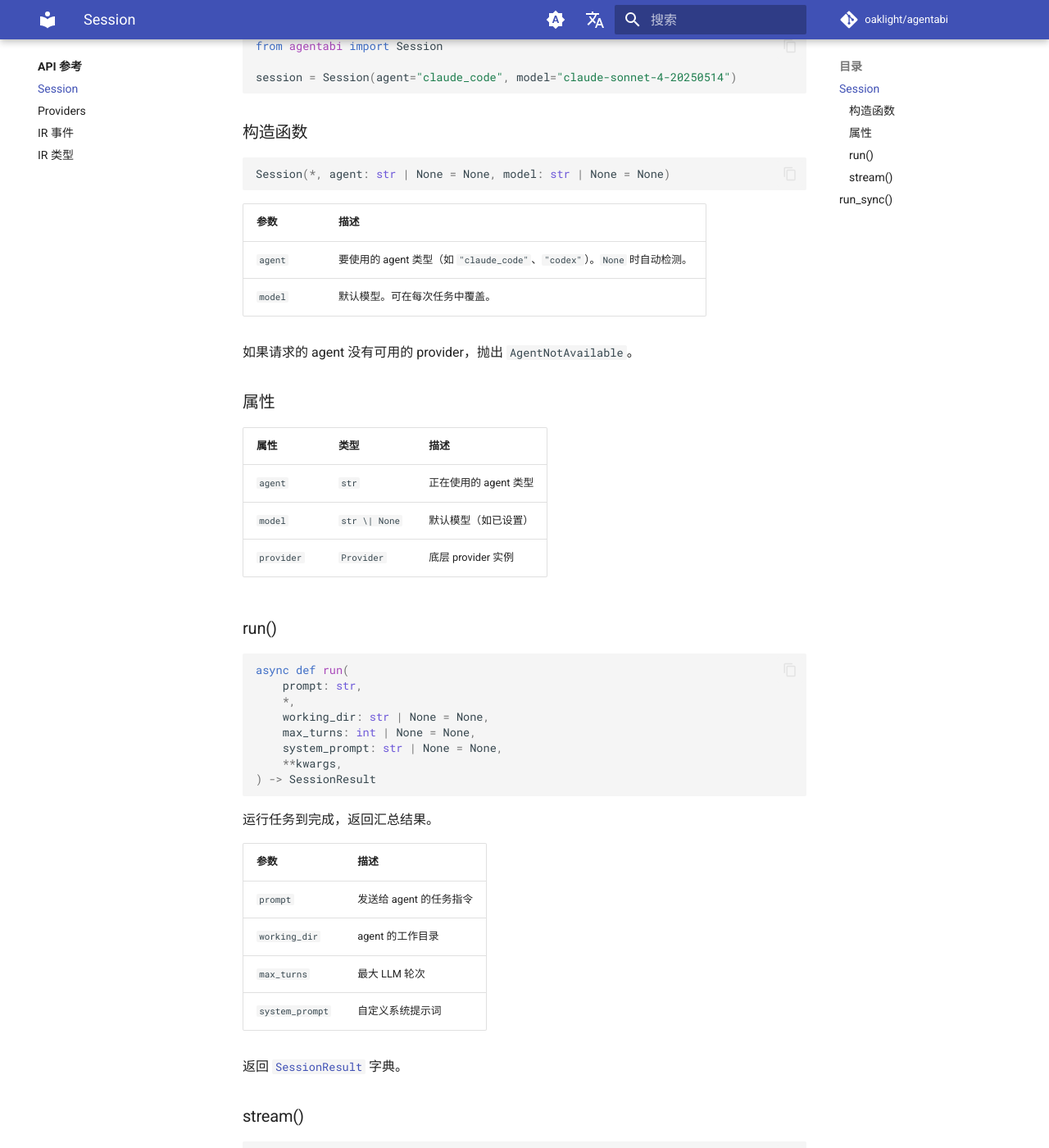
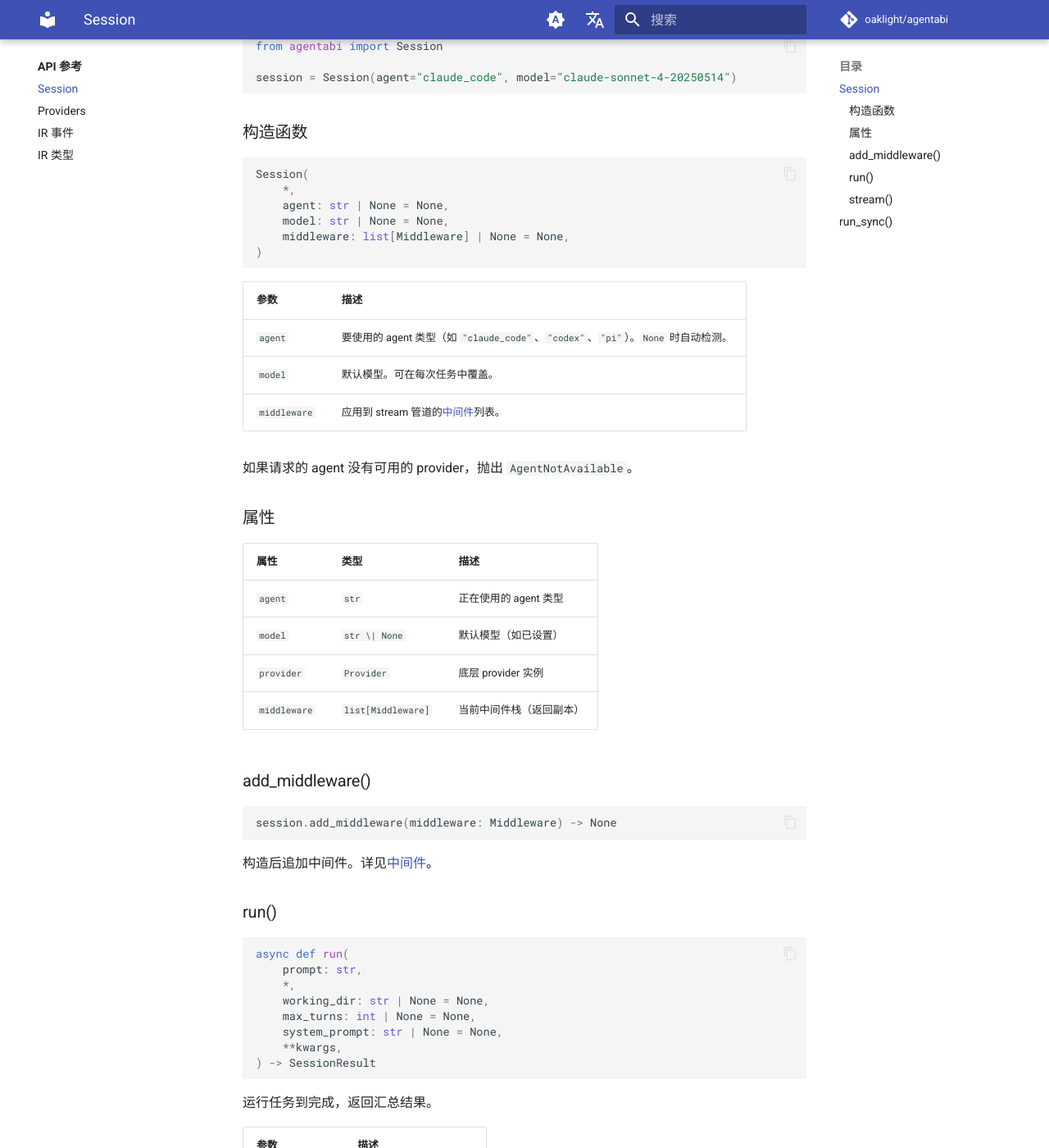
Before and after one commit to Oaklight/agentabi, an MkDocs documentation site: the page built from docs/api/session.md, in a window 1280 px wide and 1400 px high, scrolled down 308 px. Shown: the whole window at 82% size. Built offline with MkDocs 1.6.1 and Material for MkDocs 9.7.7, drawn with Linux system fonts in a browser that asks for light colours; comment, search, counter and statistics services are not loaded.

Commit message:
docs: add middleware guide, update providers/session for Pi and middleware

````diff
--- a/docs/api/session.md
+++ b/docs/api/session.md
@@ -13,13 +13,19 @@
 ### 构造函数
 
 ```python
-Session(*, agent: str | None = None, model: str | None = None)
+Session(
+    *,
+    agent: str | None = None,
+    model: str | None = None,
+    middleware: list[Middleware] | None = None,
+)
 ```
 
 | 参数 | 描述 |
 |-----|------|
-| `agent` | 要使用的 agent 类型（如 `"claude_code"`、`"codex"`）。`None` 时自动检测。 |
+| `agent` | 要使用的 agent 类型（如 `"claude_code"`、`"codex"`、`"pi"`）。`None` 时自动检测。 |
 | `model` | 默认模型。可在每次任务中覆盖。 |
+| `middleware` | 应用到 stream 管道的[中间件](../usage/middleware.md)列表。 |
 
 如果请求的 agent 没有可用的 provider，抛出 `AgentNotAvailable`。
 
@@ -30,6 +36,15 @@
 | `agent` | `str` | 正在使用的 agent 类型 |
 | `model` | `str \| None` | 默认模型（如已设置） |
 | `provider` | `Provider` | 底层 provider 实例 |
+| `middleware` | `list[Middleware]` | 当前中间件栈（返回副本） |
+
+### add_middleware()
+
+```python
+session.add_middleware(middleware: Middleware) -> None
+```
+
+构造后追加中间件。详见[中间件](../usage/middleware.md)。
 
 ### run()
 
--- a/mkdocs.yml
+++ b/mkdocs.yml
@@ -61,6 +61,7 @@
           - usage/streaming.md
           - usage/discovery.md
           - usage/native-vs-sdk.md
+          - usage/middleware.md
         API 参考:
           - api/index.md
           - api/session.md
@@ -117,6 +118,7 @@
       - 流式输出: usage/streaming.md
       - Agent 发现: usage/discovery.md
       - Native vs SDK: usage/native-vs-sdk.md
+      - 中间件: usage/middleware.md
   - API 参考:
       - 概览: api/index.md
       - Session: api/session.md
````
Also changed, not shown: docs/api/providers.md (+2 -0 lines), docs/examples/index.md (+14 -0 lines), docs/usage/middleware.md (added, +171 -0 lines).
